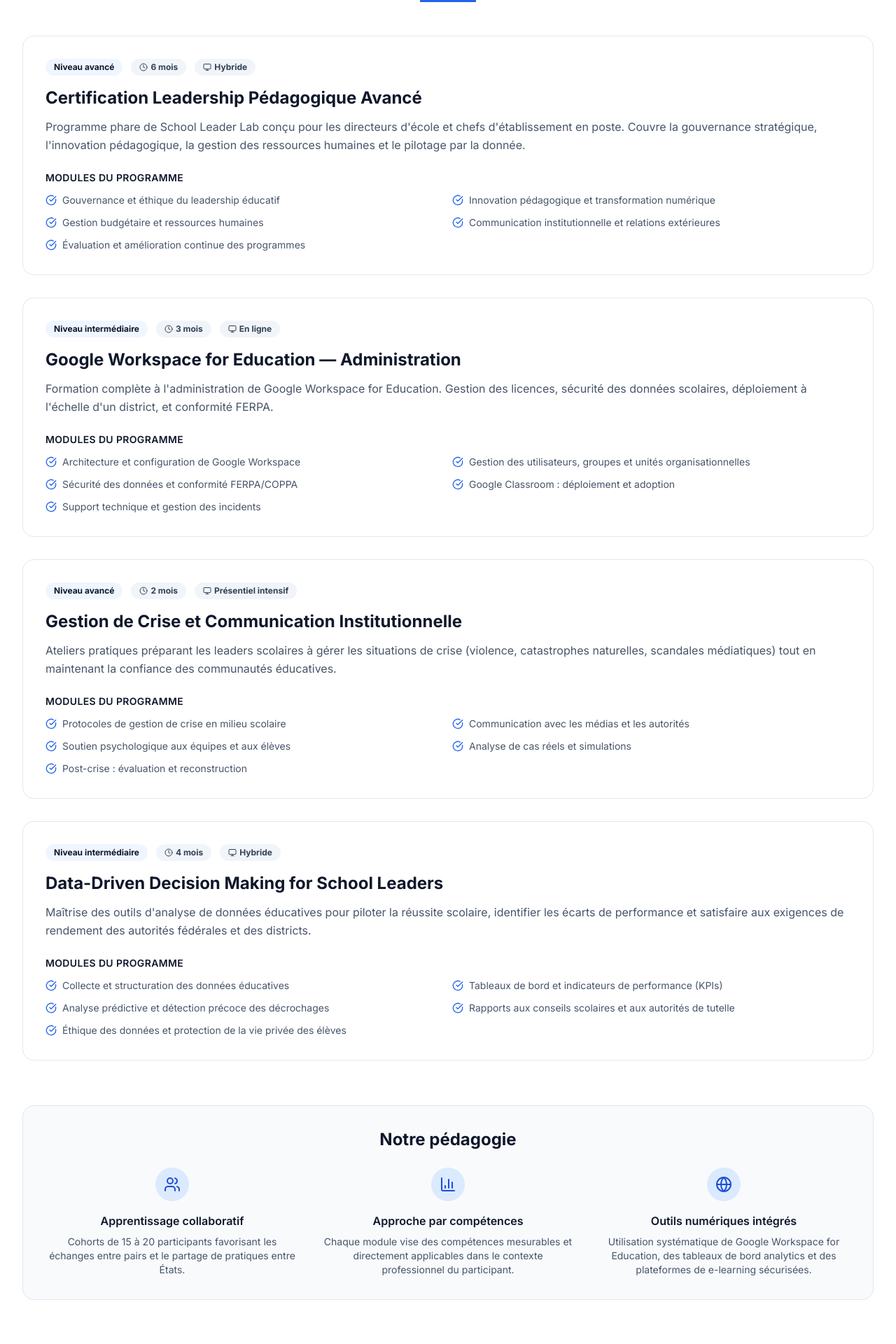
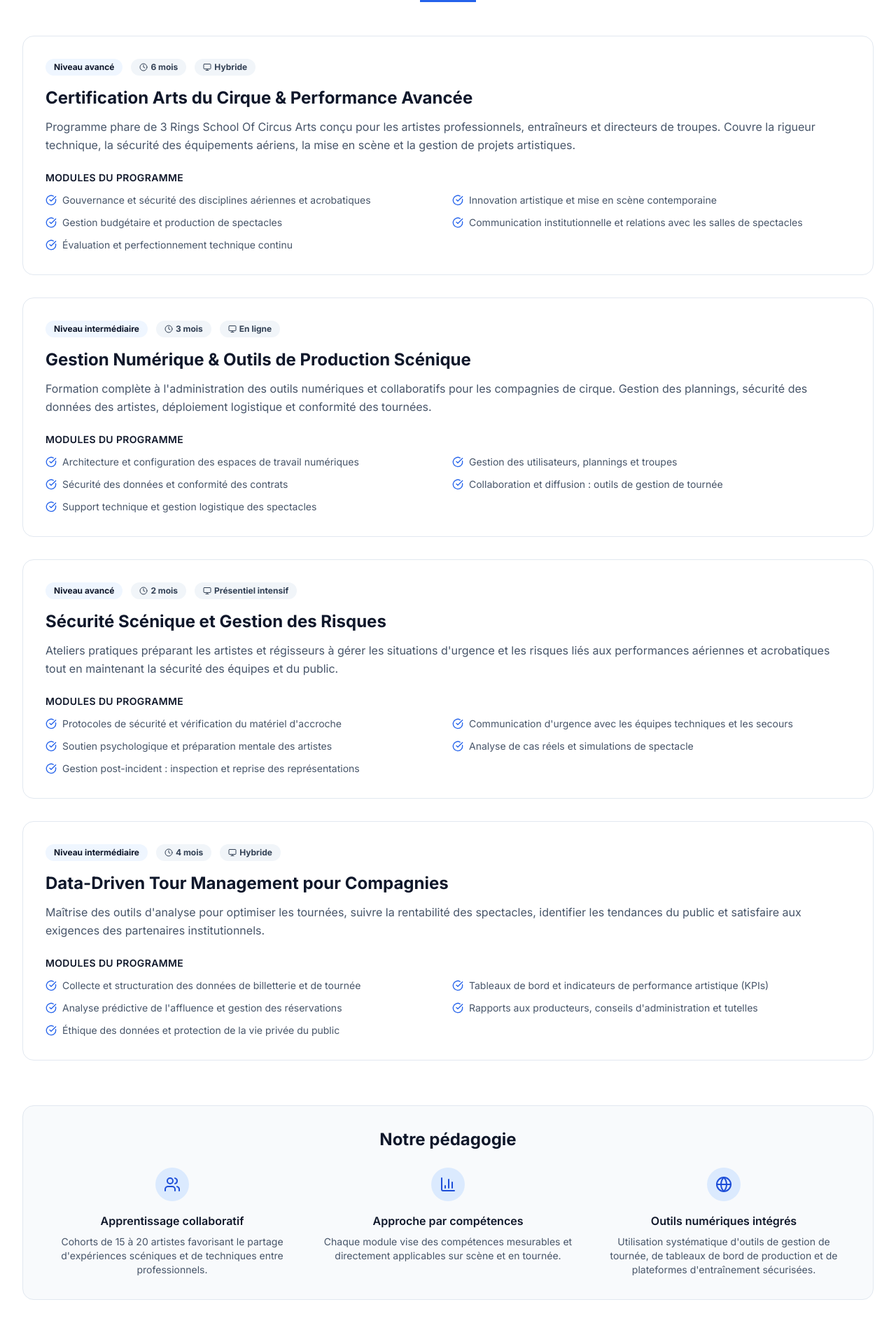
Before and after one commit to irmafiguero199/3ringsschoolofcircusarts.sbs, a React (Vite) app in the folder school-leader-lab/: page /academics in a window 1280 px wide. Shown: the part 580-2500 px from the top of the page at 70% size. Built offline with nearby package versions, Linux system fonts and the light colour scheme.

Commit message:
Update Academics page for circus arts programs

```diff
--- a/school-leader-lab/src/pages/Academics.jsx
+++ b/school-leader-lab/src/pages/Academics.jsx
@@ -4,24 +4,24 @@ import { BookOpen, Monitor, Users, BarChart3, Globe, Clock, CheckCircle } from '
 
 const programs = [
   {
-    title: 'Certification Leadership Pédagogique Avancé', level: 'Niveau avancé', duration: '6 mois', format: 'Hybride',
-    description: 'Programme phare de School Leader Lab conçu pour les directeurs d\'école et chefs d\'établissement en poste. Couvre la gouvernance stratégique, l\'innovation pédagogique, la gestion des ressources humaines et le pilotage par la donnée.',
-    modules: ['Gouvernance et éthique du leadership éducatif', 'Innovation pédagogique et transformation numérique', 'Gestion budgétaire et ressources humaines', 'Communication institutionnelle et relations extérieures', 'Évaluation et amélioration continue des programmes'],
+    title: 'Certification Arts du Cirque & Performance Avancée', level: 'Niveau avancé', duration: '6 mois', format: 'Hybride',
+    description: 'Programme phare de 3 Rings School Of Circus Arts conçu pour les artistes professionnels, entraîneurs et directeurs de troupes. Couvre la rigueur technique, la sécurité des équipements aériens, la mise en scène et la gestion de projets artistiques.',
+    modules: ['Gouvernance et sécurité des disciplines aériennes et acrobatiques', 'Innovation artistique et mise en scène contemporaine', 'Gestion budgétaire et production de spectacles', 'Communication institutionnelle et relations avec les salles de spectacles', 'Évaluation et perfectionnement technique continu'],
   },
   {
-    title: 'Google Workspace for Education — Administration', level: 'Niveau intermédiaire', duration: '3 mois', format: 'En ligne',
-    description: 'Formation complète à l\'administration de Google Workspace for Education. Gestion des licences, sécurité des données scolaires, déploiement à l\'échelle d\'un district, et conformité FERPA.',
-    modules: ['Architecture et configuration de Google Workspace', 'Gestion des utilisateurs, groupes et unités organisationnelles', 'Sécurité des données et conformité FERPA/COPPA', 'Google Classroom : déploiement et adoption', 'Support technique et gestion des incidents'],
+    title: 'Gestion Numérique & Outils de Production Scénique', level: 'Niveau intermédiaire', duration: '3 mois', format: 'En ligne',
+    description: 'Formation complète à l\'administration des outils numériques et collaboratifs pour les compagnies de cirque. Gestion des plannings, sécurité des données des artistes, déploiement logistique et conformité des tournées.',
+    modules: ['Architecture et configuration des espaces de travail numériques', 'Gestion des utilisateurs, plannings et troupes', 'Sécurité des données et conformité des contrats', 'Collaboration et diffusion : outils de gestion de tournée', 'Support technique et gestion logistique des spectacles'],
   },
   {
-    title: 'Gestion de Crise et Communication Institutionnelle', level: 'Niveau avancé', duration: '2 mois', format: 'Présentiel intensif',
-    description: 'Ateliers pratiques préparant les leaders scolaires à gérer les situations de crise (violence, catastrophes naturelles, scandales médiatiques) tout en maintenant la confiance des communautés éducatives.',
-    modules: ['Protocoles de gestion de crise en milieu scolaire', 'Communication avec les médias et les autorités', 'Soutien psychologique aux équipes et aux élèves', 'Analyse de cas réels et simulations', 'Post-crise : évaluation et reconstruction'],
+    title: 'Sécurité Scénique et Gestion des Risques', level: 'Niveau avancé', duration: '2 mois', format: 'Présentiel intensif',
+    description: 'Ateliers pratiques préparant les artistes et régisseurs à gérer les situations d\'urgence et les risques liés aux performances aériennes et acrobatiques tout en maintenant la sécurité des équipes et du public.',
+    modules: ['Protocoles de sécurité et vérification du matériel d\'accroche', 'Communication d\'urgence avec les équipes techniques et les secours', 'Soutien psychologique et préparation mentale des artistes', 'Analyse de cas réels et simulations de spectacle', 'Gestion post-incident : inspection et reprise des représentations'],
   },
   {
-    title: 'Data-Driven Decision Making for School Leaders', level: 'Niveau intermédiaire', duration: '4 mois', format: 'Hybride',
-    description: 'Maîtrise des outils d\'analyse de données éducatives pour piloter la réussite scolaire, identifier les écarts de performance et satisfaire aux exigences de rendement des autorités fédérales et des districts.',
-    modules: ['Collecte et structuration des données éducatives', 'Tableaux de bord et indicateurs de performance (KPIs)', 'Analyse prédictive et détection précoce des décrochages', 'Rapports aux conseils scolaires et aux autorités de tutelle', 'Éthique des données et protection de la vie privée des élèves'],
+    title: 'Data-Driven Tour Management pour Compagnies', level: 'Niveau intermédiaire', duration: '4 mois', format: 'Hybride',
+    description: 'Maîtrise des outils d\'analyse pour optimiser les tournées, suivre la rentabilité des spectacles, identifier les tendances du public et satisfaire aux exigences des partenaires institutionnels.',
+    modules: ['Collecte et structuration des données de billetterie et de tournée', 'Tableaux de bord et indicateurs de performance artistique (KPIs)', 'Analyse prédictive de l\'affluence et gestion des réservations', 'Rapports aux producteurs, conseils d\'administration et tutelles', 'Éthique des données et protection de la vie privée du public'],
   },
 ]
 
@@ -29,18 +29,18 @@ function Academics() {
   return (
     <>
       <Helmet>
-        <title>Programmes de formation — School Leader Lab</title>
-        <meta name="description" content="Découvrez les programmes certifiants de School Leader Lab : leadership pédagogique, Google Workspace for Education, gestion de crise. EIN 82-1581985. Washington, DC." />
+        <title>Programmes de formation — 3 Rings School Of Circus Arts</title>
+        <meta name="description" content="Découvrez les programmes certifiants de 3 Rings School Of Circus Arts : arts du cirque, formation acrobatique, gestion de production. EIN 47-4079081. Seattle, WA." />
       </Helmet>
       <div className="bg-primary-900 text-white py-16">
         <div className="container-main px-4 text-center">
           <h1 className="text-4xl md:text-5xl font-bold mb-4">Nos programmes de formation</h1>
-          <p className="text-primary-100 text-lg max-w-2xl mx-auto">Des parcours certifiants conçus par et pour les leaders éducatifs, ancrés dans la réalité du terrain américain.</p>
+          <p className="text-primary-100 text-lg max-w-2xl mx-auto">Des parcours certifiants conçus par et pour les professionnels des arts du cirque, ancrés dans la rigueur de la scène américaine.</p>
         </div>
       </div>
       <section className="section-padding bg-white">
         <div className="container-main">
-          <SectionHeader title="Catalogue des formations" subtitle="School Leader Lab propose quatre programmes certifiants, chacun conçu pour répondre à des besoins spécifiques du leadership scolaire contemporain." />
+          <SectionHeader title="Catalogue des formations" subtitle="3 Rings School Of Circus Arts propose quatre programmes certifiants, chacun conçu pour répondre aux exigences du monde du cirque contemporain." />
           <div className="space-y-8">
             {programs.map((p, i) => (
               <div key={i} className="bg-white rounded-2xl border border-slate-200 overflow-hidden">
@@ -68,17 +68,17 @@ function Academics() {
               <div className="text-center">
                 <div className="w-12 h-12 bg-primary-100 rounded-full flex items-center justify-center mx-auto mb-4"><Users className="w-6 h-6 text-primary-700" /></div>
                 <h3 className="font-semibold text-slate-900 mb-2">Apprentissage collaboratif</h3>
-                <p className="text-sm text-slate-600">Cohorts de 15 à 20 participants favorisant les échanges entre pairs et le partage de pratiques entre États.</p>
+                <p className="text-sm text-slate-600">Cohorts de 15 à 20 artistes favorisant le partage d'expériences scéniques et de techniques entre professionnels.</p>
               </div>
               <div className="text-center">
                 <div className="w-12 h-12 bg-primary-100 rounded-full flex items-center justify-center mx-auto mb-4"><BarChart3 className="w-6 h-6 text-primary-700" /></div>
                 <h3 className="font-semibold text-slate-900 mb-2">Approche par compétences</h3>
-                <p className="text-sm text-slate-600">Chaque module vise des compétences mesurables et directement applicables dans le contexte professionnel du participant.</p>
+                <p className="text-sm text-slate-600">Chaque module vise des compétences mesurables et directement applicables sur scène et en tournée.</p>
               </div>
               <div className="text-center">
                 <div className="w-12 h-12 bg-primary-100 rounded-full flex items-center justify-center mx-auto mb-4"><Globe className="w-6 h-6 text-primary-700" /></div>
                 <h3 className="font-semibold text-slate-900 mb-2">Outils numériques intégrés</h3>
-                <p className="text-sm text-slate-600">Utilisation systématique de Google Workspace for Education, des tableaux de bord analytics et des plateformes de e-learning sécurisées.</p>
+                <p className="text-sm text-slate-600">Utilisation systématique d'outils de gestion de tournée, de tableaux de bord de production et de plateformes d'entraînement sécurisées.</p>
               </div>
             </div>
           </div>
```
